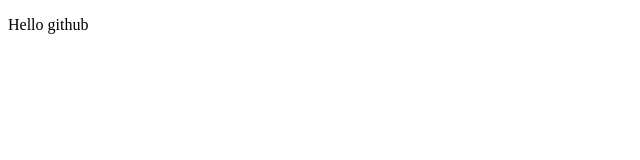
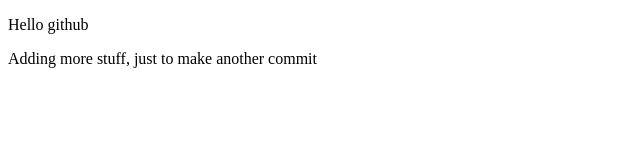
Before and after one commit to ali-ahmed8/second-git-test, a plain HTML site: page index.html in a window 1280 px wide. Shown: the whole page, without its empty margins (0-640 px from the left). Drawn offline with Linux system fonts and the light colour scheme.

Commit message:
adding to html file

```diff
--- a/index.html
+++ b/index.html
@@ -7,5 +7,6 @@
   </head>
   <body>
     <p>Hello github</p>
+    <p>Adding more stuff, just to make another commit</p>
   </body>
 </html>
```
